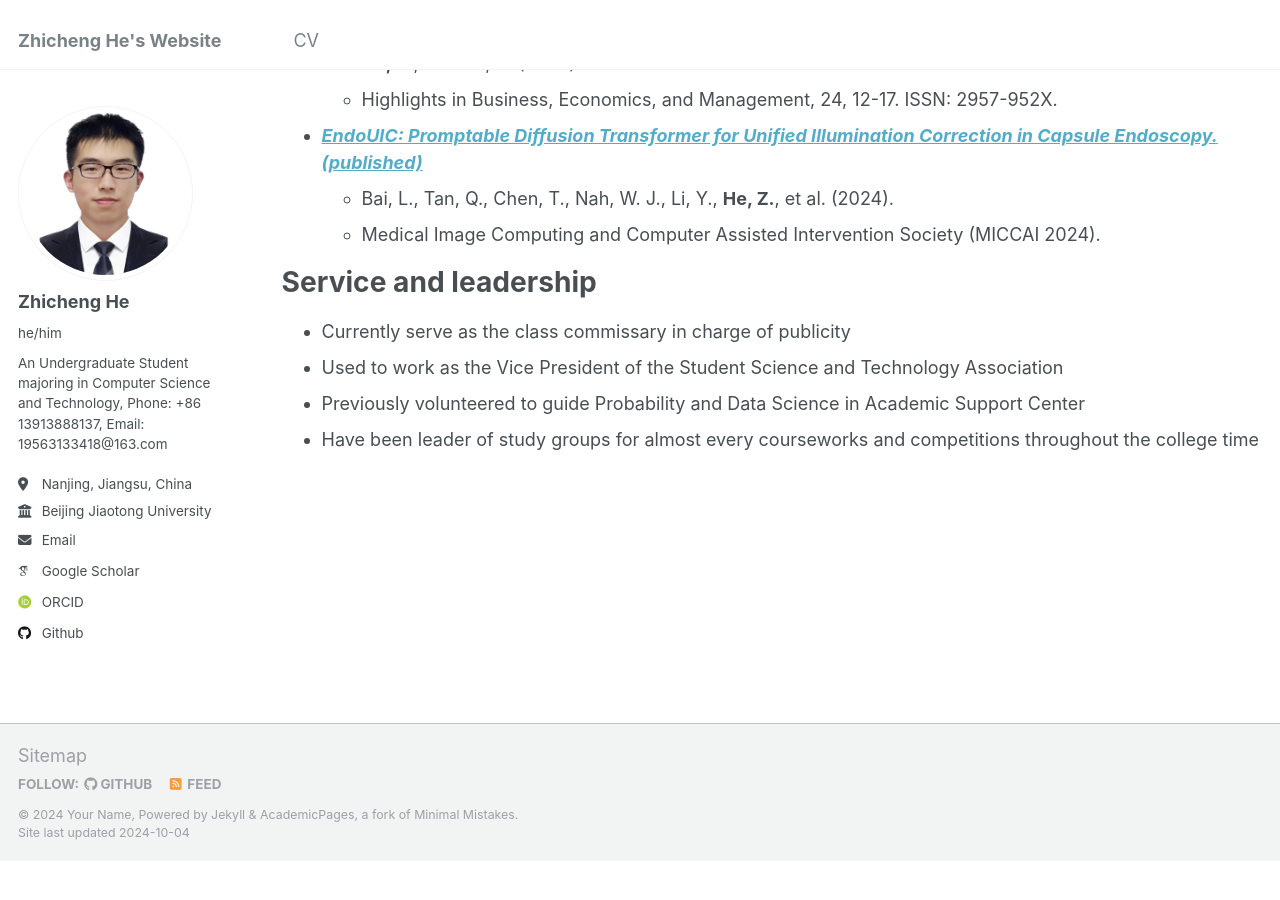
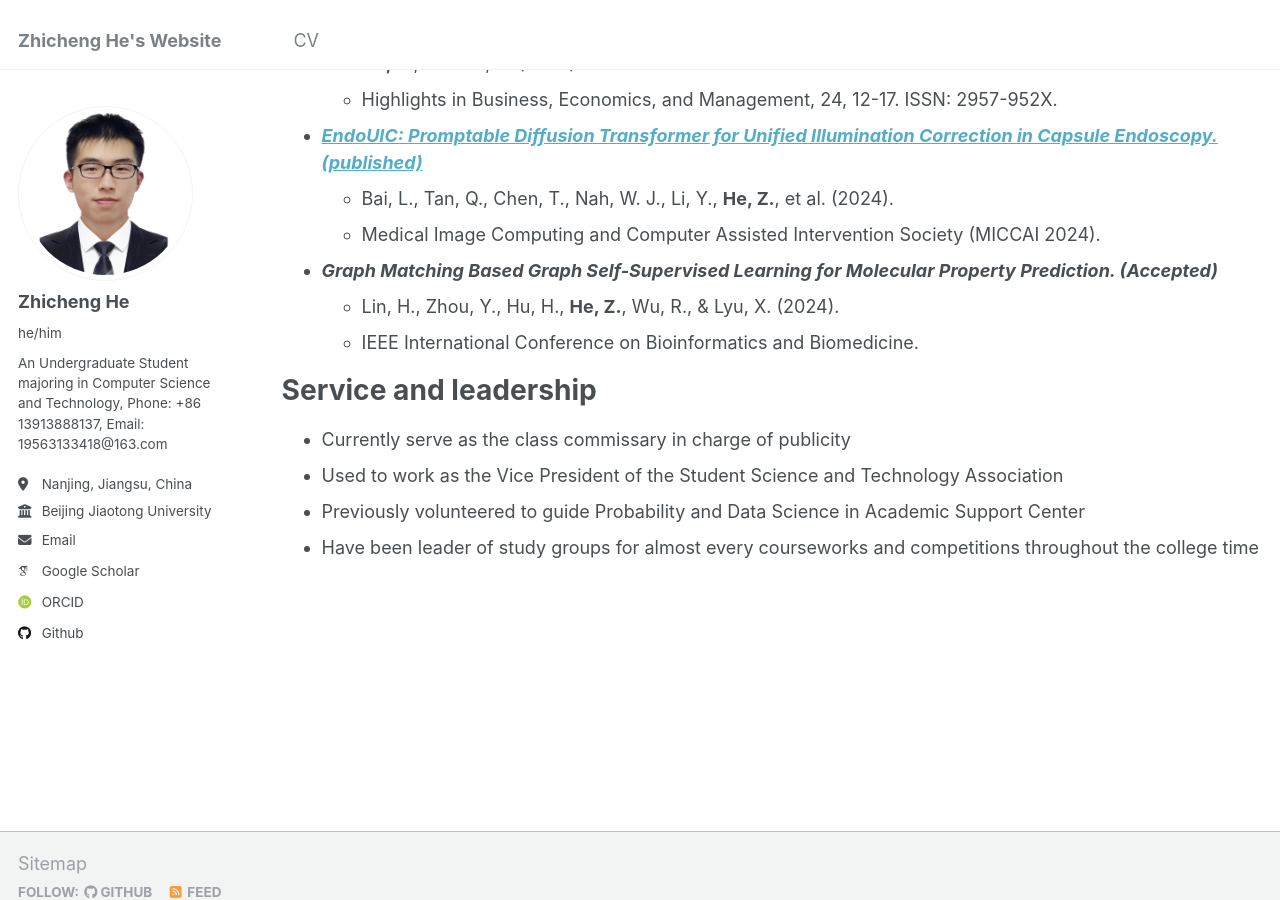
Before and after one commit to hezhicheng2002/hezhicheng2002.github.io, a Jekyll site: the page built from _pages/cv.md, in a window 1280 px wide and 900 px high, scrolled down 1457 px. Built offline with Jekyll 4.4.1, drawn with Linux system fonts in a browser that asks for light colours; some web fonts are replaced; before the commit the page ends 2318 px from its top, so only the background shows below that.

Commit message:
Update cv.md

```diff
--- a/_pages/cv.md
+++ b/_pages/cv.md
@@ -55,6 +55,9 @@ Optimization Algorithm. (published)***](https://drpress.org/ojs/index.php/HBEM/a
 * [***EndoUIC: Promptable Diffusion Transformer for Unified Illumination Correction in Capsule Endoscopy. (published)***](https://arxiv.org/abs/2406.13705)
   * Bai, L., Tan, Q., Chen, T., Nah, W. J., Li, Y., **He, Z.**, et al. (2024).
   * Medical Image Computing and Computer Assisted Intervention Society (MICCAI 2024).
+* ***Graph Matching Based Graph Self-Supervised Learning for Molecular Property Prediction. (Accepted)***
+  * Lin, H., Zhou, Y., Hu, H., **He, Z.**, Wu, R., & Lyu, X. (2024).
+  * IEEE International Conference on Bioinformatics and Biomedicine.
 
 Service and leadership
 ======
```
